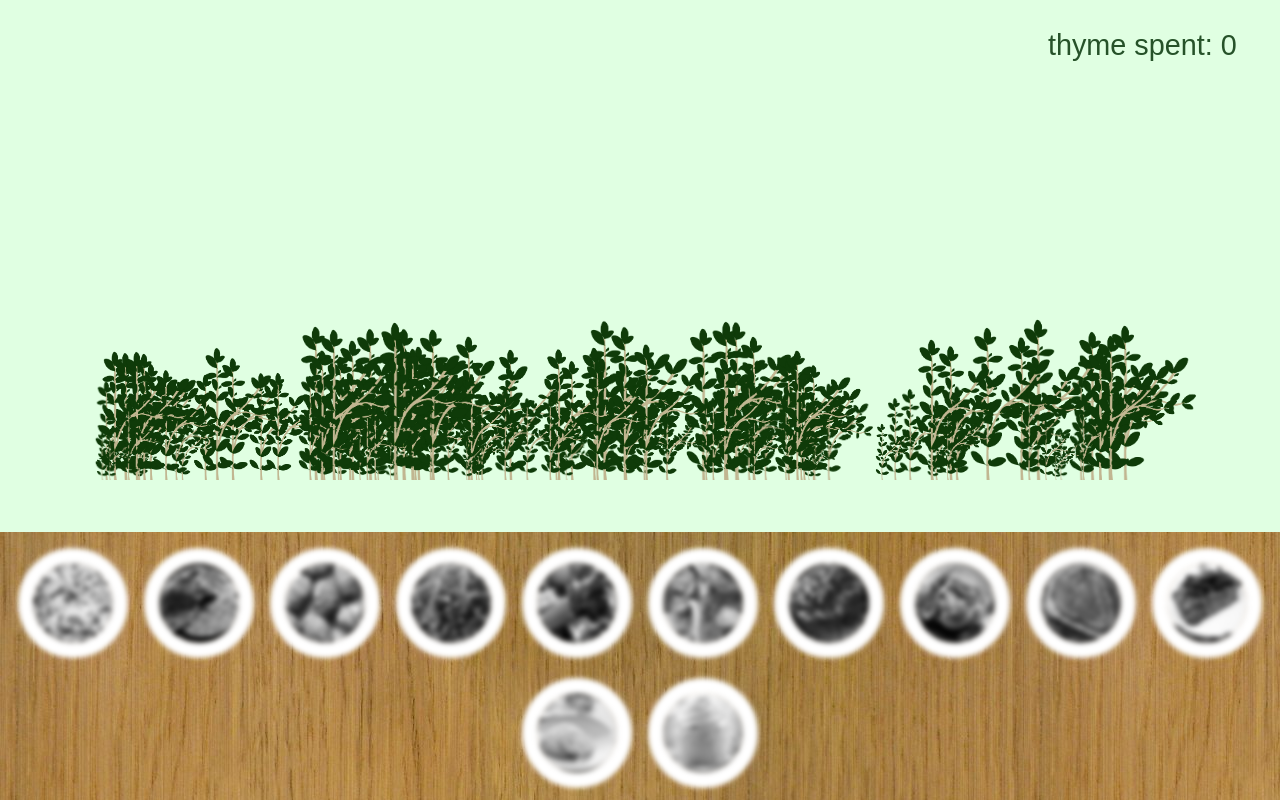
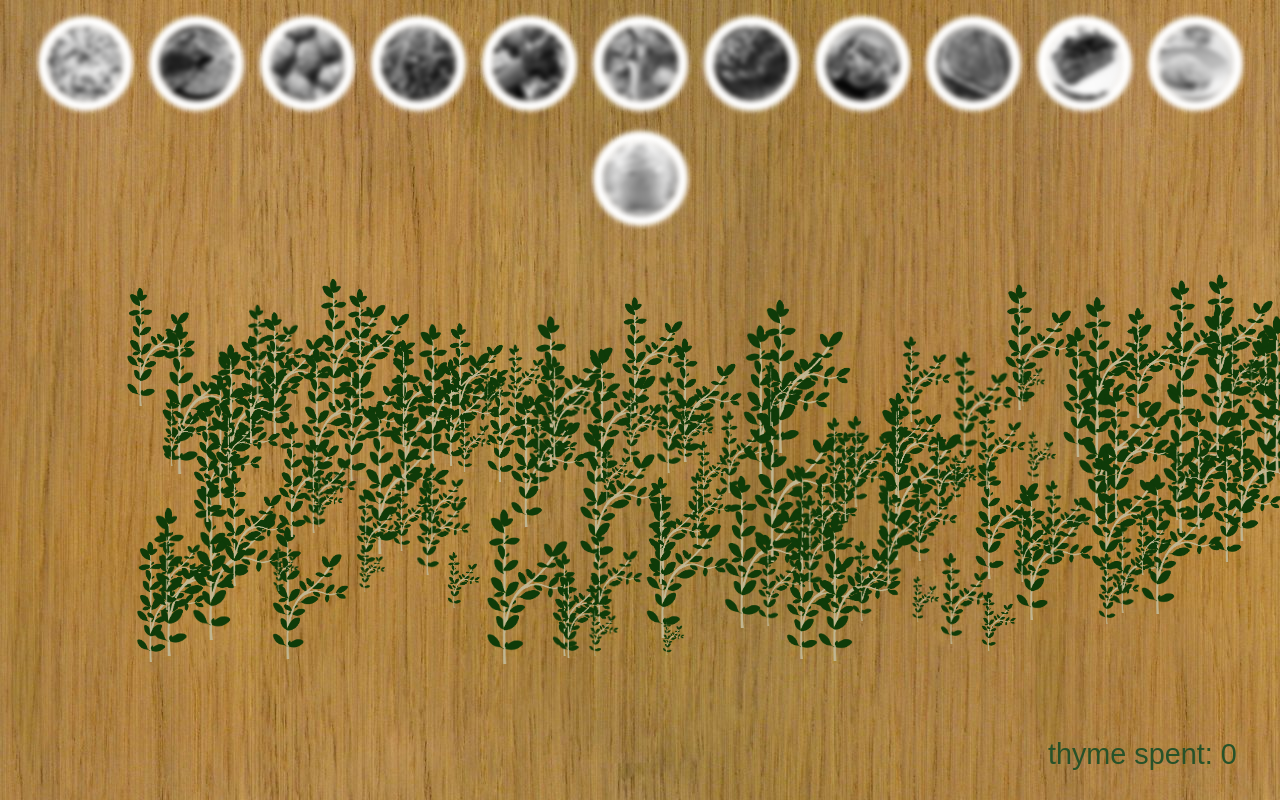
Before and after one commit to sknop8/DinnerThyme, a plain HTML site: page index.html in a window 1280 px wide. Both pictures are taken after a click on the element "Start Cookin'". Drawn offline with nearby package versions, Linux system fonts and the light colour scheme.

Commit message:
Updated layout and added chopping

```diff
--- a/game.js
+++ b/game.js
@@ -7,6 +7,7 @@ var count = 0;
 
 var total_dishes = 12;
 var total_thyme = total_dishes * 10;
+var thymes = new Array();
 
 var timer = function timer() {
 	GAME_THYME--;
@@ -41,6 +42,8 @@ $(window).keyup(function (e) {
 			thymerInterval = setInterval(timer, 1000);
 	  	}
 	  	count++;
+	  	thymes.shift();
+	  	draw_thymes();
 	  	unlocked_dishes = count/10;
 	  	for (var i = 1; i < (total_dishes + 1); i++) {
 	  		if (i === unlocked_dishes) {
@@ -68,7 +71,7 @@ var openGameScreen = function openGameScreen() {
      ctx = c[0].getContext('2d');
 
      ctx.canvas.width = WIDTH;
-     ctx.canvas.height = HEIGHT * 0.7;
+     ctx.canvas.height = HEIGHT * 0.9;
 
 	$("#canvas").css("display", "block");
 	$("#thyme_dishes").css("display", "block");
@@ -85,6 +88,7 @@ var play  = function play() {
 };
 
 var make_thyme = function make_thyme() {
+	thymes = new Array();
 	var img = new Image();
 	img.onload = function(){
 		var thyme_width = img.naturalWidth * 0.3;
@@ -92,16 +96,46 @@ var make_thyme = function make_thyme() {
 
 	    for (var i = 0; i < total_thyme; i++){
 	       var thyme_size_scale = Math.random() + 0.3;
-			ctx.drawImage(img,
-				Math.floor((Math.random() * window.innerWidth * 0.8)
-					 + window.innerWidth * 0.05),
-				window.innerHeight * 0.6 - thyme_height * thyme_size_scale,
-				thyme_width * thyme_size_scale,
-				thyme_height * thyme_size_scale);
+	       var new_thyme = {
+	       	"x": window.innerWidth * 0.08 +
+			(1.0 * i)/(window.innerWidth * 1.2/(total_thyme-3)) * (thyme_width),
+			"y": window.innerHeight * 0.5 +
+				window.innerHeight * Math.random()/3 - thyme_height * thyme_size_scale,
+			"width" : thyme_width * thyme_size_scale,
+			"height" : thyme_height * thyme_size_scale
+	       }
+	       thymes.push(new_thyme);
+			// ctx.drawImage(img,
+			// 	window.innerWidth * 0.08 +
+			// 	(1.0 * i)/(window.innerWidth * 1.2/(total_thyme-3)) * (thyme_width),
+			// 	window.innerHeight * 0.5 +
+			// 	window.innerHeight * Math.random()/3 - thyme_height * thyme_size_scale,
+			// 	thyme_width * thyme_size_scale,
+			// 	thyme_height * thyme_size_scale);
 	    }
+	    draw_thymes();
   };
   img.src = 'assets/thyme.png';
+
 };
+
+var draw_thymes = function draw_thymes(){
+	var img = new Image();
+	ctx.clearRect(0, 0, thymes[0].x - thymes[0].width/2, ctx.canvas.height);
+	img.onload = function() {
+		var thyme_width = img.naturalWidth * 0.3;
+		var thyme_height = img.naturalHeight * 0.3;
+		for (var i = 0; i < thymes.length; i++) {
+			ctx.drawImage(img,
+				thymes[i].x,
+				thymes[i].y,
+				thymes[i].width,
+				thymes[i].height
+			);
+		}
+	}
+	img.src = 'assets/thyme.png';
+}
 
 var put_dishes = function put_dishes() {
 	$("#thyme_dishes").empty();
--- a/main.css
+++ b/main.css
@@ -11,7 +11,9 @@ h1, h2, h3, h4, div{
 html, body {
 	width:100%;
 	height:100%;
-	background-color: #E0FFE2;
+	/*background-color: #E0FFE2;*/
+	background-image: url("assets/wood_seamless.jpg");
+    background-repeat: repeat;
 	overflow: hidden;
 }
 
@@ -20,7 +22,7 @@ html, body {
 	margin-bottom: 0.5em;
 	text-align: center;
 	font-size: 4em;
-	color: #059E32;
+	color: #FFF;
 	text-transform: uppercase;
 }
 
@@ -37,7 +39,8 @@ html, body {
 
 
 #canvas {
-	background-color: #E0FFE2;
+	/*background-color: #E0FFE2;*/
+	background-color: rgba(0,0,0,0);
 	padding: none;
 	margin: none;
 	display: none;
@@ -48,7 +51,7 @@ html, body {
 	font-size: 1.8em;
 	padding: 1em;
 	color: #265229;
-	top: 0;
+	bottom : 0;
 	text-transform: lowercase;
 }
 
@@ -63,9 +66,9 @@ html, body {
 }
 
 .thyme_dish {
-	width: 80px;
+	width: 75px;
 	height: auto;
-	border: solid 15px #fff;
+	border: solid 10px #fff;
 	border-radius: 50%;
 	margin: 0.5em;
 	-webkit-filter: blur(2.5px) grayscale(100%); /* Chrome, Safari, Opera */
@@ -75,10 +78,10 @@ html, body {
 #thyme_dishes {
 	position: fixed;
 	width: 100%;
-	bottom: 0;
+	top : 0;
 	text-align: center;
 	padding-top: 0.5em;
-	background-image: url("assets/wood_seamless.jpg");
-    background-repeat: repeat;
+	/*background-image: url("assets/wood_seamless.jpg");
+    background-repeat: repeat;*/
     display: none;
 }
```
